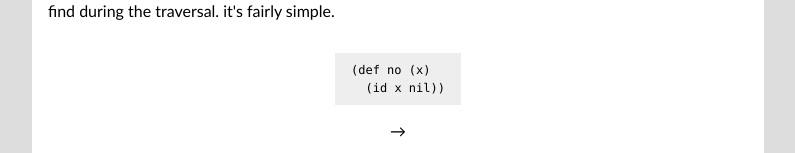
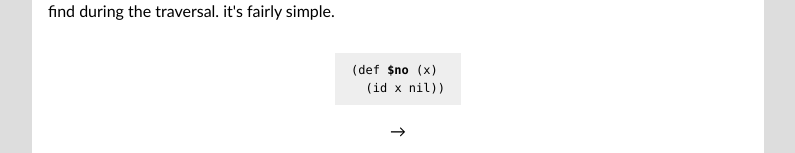
Before and after one commit to masak/syntax-driven, a React (Create React App) app: page / in a window 1280 px wide. Shown: the part 163-316 px from the top of the page, without its empty margins (242-1037 px from the left). Built offline with nearby package versions, Linux system fonts and the light colour scheme.

Commit message:
Bold the "def" keyword

```diff
--- /dev/null
+++ b/src/components/Keyword.js
@@ -0,0 +1,9 @@
+import React from 'react';
+
+const Keyword = (props) => {
+    return (
+      <strong>{props.children}</strong>
+    );
+};
+
+export default Keyword;
--- a/src/components/Translation.js
+++ b/src/components/Translation.js
@@ -1,4 +1,6 @@
 import React from 'react';
+
+import Keyword from './Keyword';
 
 function stripSurroundingEmpty(s) {
     return s.replace(/^( )*\n/, "").replace(/\n( )*$/, "");
@@ -265,7 +267,11 @@ function prettySerialize(funcs) {
         }
     }
     for (let func of funcs) {
-        result.push(`(def ${func.name} `);
+        result.push("(def ");
+        result.push(
+          <Keyword>${func.name}</Keyword>
+        );
+        result.push(" ");
         serializeExpr(func.params);
         result.push("\n  ");
         for (let stmt of func.body) {
```
